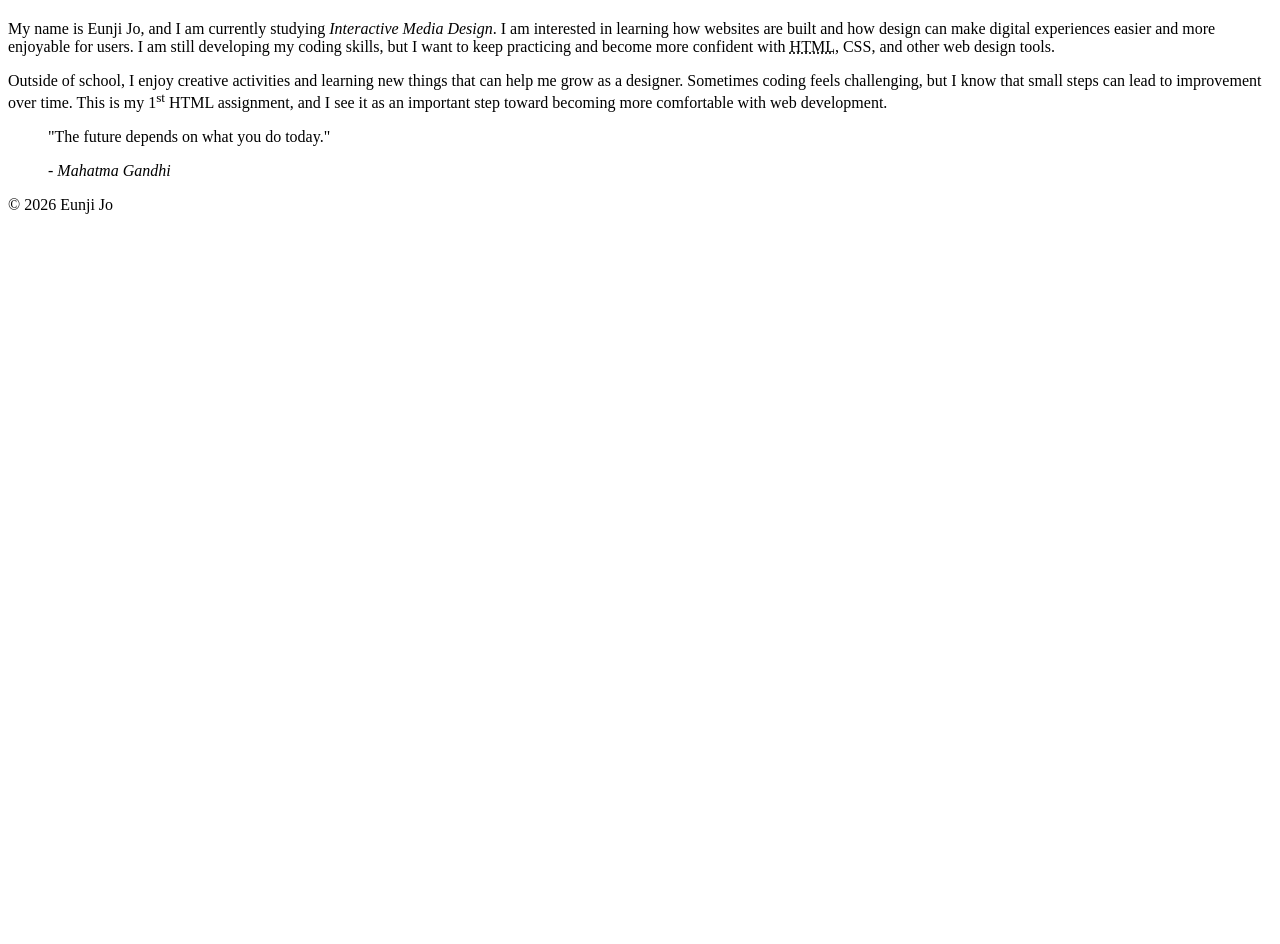
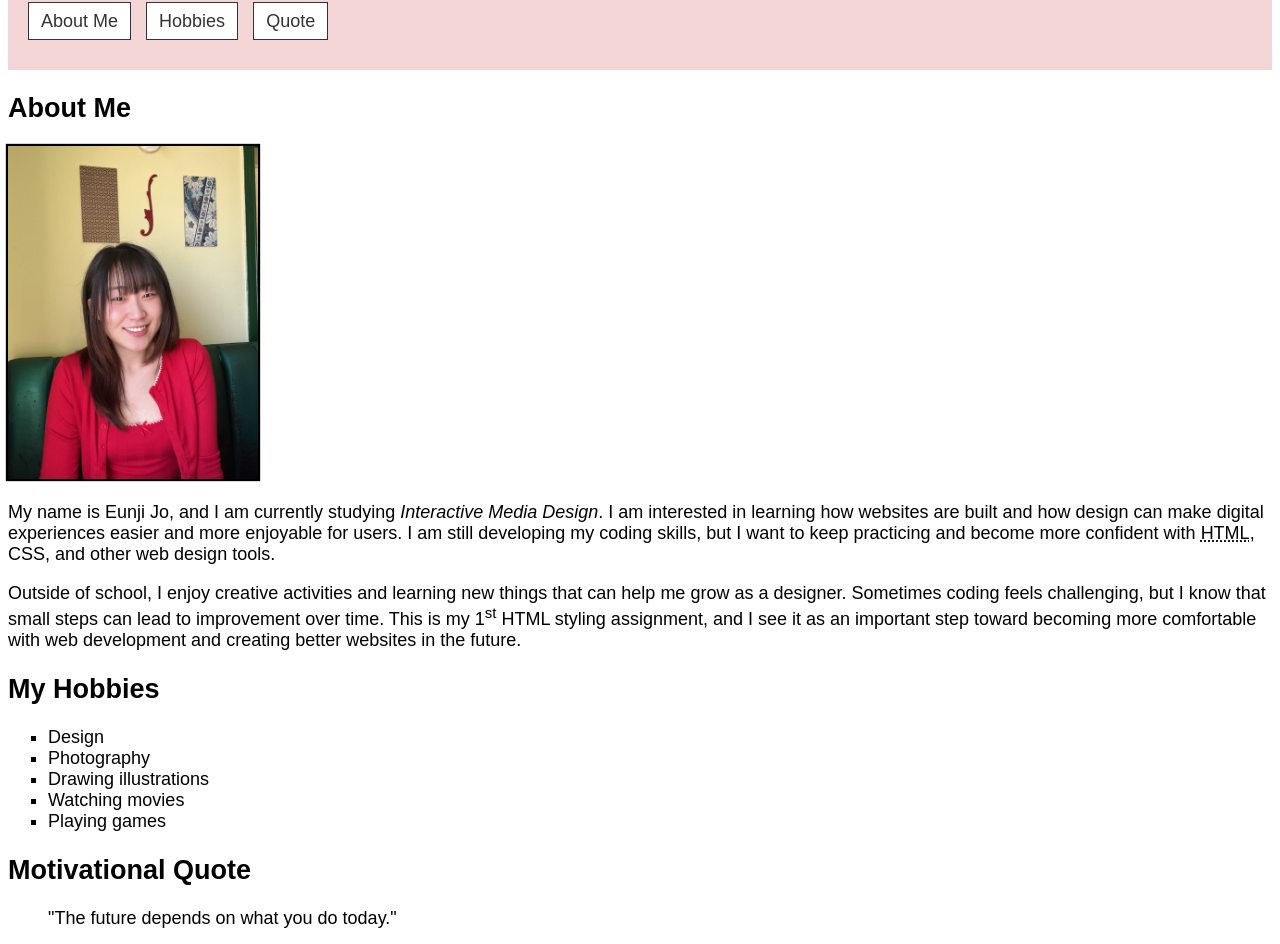
Before and after one commit to eunj0001/web1-assign1, a plain HTML site: page index.html in a window 1280 px wide. Shown: the part 107-1051 px from the top of the page. Before the commit the page ends 800 px from the top, so only its background shows below. Drawn offline with Linux system fonts and the light colour scheme.

Commit message:
add CSS styling

```diff
--- a/index.html
+++ b/index.html
@@ -4,37 +4,64 @@
     <meta charset="UTF-8">
     <meta name="viewport" content="width=device-width, initial-scale=1.0">
     <title>HTML Assignment 1</title>
+    <link rel="stylesheet" href="style.css">
 </head>
 <body>
   <header>
-    <!-- I used the header to introduce the website. The h1 is the main heading because it shows the most important title on the page. -->
-    <h1>Eunji Jo</h1>
+        <!-- I added a class to my h1 so I can style only the main site title in CSS. -->
+        <h1 class="site-title">Eunji Jo</h1>
+
+        <!-- I added navigation links so visitors can move to different sections of my page. -->
+        <nav>
+            <ul>
+                <li><a href="#about">About Me</a></li>
+                <li><a href="#hobbies">Hobbies</a></li>
+                <li><a href="#quote">Quote</a></li>
+            </ul>
+        </nav>
     </header>
 
     <main>
-    <!-- I used the main tag because this is the main content area of my webpage. -->
-    <article>
-        <!-- I used an article because the About Me section can stand on its own as one complete piece of content. -->
+        <article id="about">
+            <!-- I used an article because this About Me section is the main content of the page. -->
             <h2>About Me</h2>
+
+            <!-- I added an id to this image because it is the only main image on my page. -->
+            <img id="my-image" src="images/my-photo.jpg" alt="A photo of Eunji Jo">
 
             <p>
                 My name is Eunji Jo, and I am currently studying <em>Interactive Media Design</em>. I am interested in learning how websites are built and how design can make digital experiences easier and more enjoyable for users. I am still developing my coding skills, but I want to keep practicing and become more confident with <abbr title="HyperText Markup Language">HTML</abbr>, CSS, and other web design tools.
             </p>
 
             <p>
-            Outside of school, I enjoy creative activities and learning new things that can help me grow as a designer. Sometimes coding feels challenging, but I know that small steps can lead to improvement over time. This is my 1<sup>st</sup> HTML assignment, and I see it as an important step toward becoming more comfortable with web development.
+                Outside of school, I enjoy creative activities and learning new things that can help me grow as a designer. Sometimes coding feels challenging, but I know that small steps can lead to improvement over time. This is my 1<sup>st</sup> HTML styling assignment, and I see it as an important step toward becoming more comfortable with web development and creating better websites in the future.
             </p>
+        </article>
 
-        <!-- I used a blockquote for the quote because it separates the quote from my own writing. The cite tag gives credit to the person who said it. -->
+        <section id="hobbies">
+            <!-- I used a list because hobbies are short related items that fit well in bullet form. -->
+            <h2>My Hobbies</h2>
+            <ul class="hobby-list">
+                <li>Design</li>
+                <li>Photography</li>
+                <li>Drawing illustrations</li>
+                <li>Watching movies</li>
+                <li>Playing games</li>
+            </ul>
+        </section>
+
+        <section id="quote">
+            <!-- I used blockquote for the quote because it separates the quote from my own writing. -->
+            <h2>Motivational Quote</h2>
             <blockquote>
                 <p>"The future depends on what you do today."</p>
                 <cite>- Mahatma Gandhi</cite>
             </blockquote>
-    </article>
+        </section>
     </main>
 
     <footer>
-    <!-- I used the footer for copyright information because footers usually contain information about the page or site owner. -->
+        <!-- I used the footer for copyright information because it belongs at the bottom of the page. -->
         <p>&copy; 2026 Eunji Jo</p>
     </footer>
 </body>
--- /dev/null
+++ b/style.css
@@ -0,0 +1,55 @@
+/* I styled the body because font family and font size can be inherited by most text on the page. */
+body {
+    font-family: Arial, Helvetica, sans-serif;
+    font-size: 18px;
+}
+
+/* I selected header and footer together because I want them to have the same background colour. */
+header,
+footer {
+    background-color: #f4d6d6;
+    padding: 20px;
+}
+
+/* I used a class selector because only the main site title needs this text colour. */
+.site-title {
+    color: #5c2a72;
+}
+
+/* I used an id selector because this image is unique on my page. */
+#my-image {
+    box-shadow: 0 0 1px 2px black;
+    width: 250px;
+}
+
+/* I changed the hobby list bullets to squares to match the assignment requirement. */
+.hobby-list {
+    list-style-type: square;
+}
+
+/* I removed bullets from only the navigation list so it looks like a website menu. */
+nav ul {
+    list-style-type: none;
+    padding-left: 0;
+}
+
+/* I made the navigation items display beside each other to make the menu easier to read. */
+nav li {
+    display: inline-block;
+    margin-right: 10px;
+}
+
+/* I removed the underline and added a background and border so the links look like buttons. */
+nav a {
+    text-decoration: none;
+    background-color: #ffffff;
+    border: 1px solid #333333;
+    padding: 8px 12px;
+    color: #333333;
+}
+
+/* I added a hover and active state so users can see when they interact with the links. */
+nav a:hover,
+nav a:active {
+    background-color: #dddddd;
+}
```
Also changed, not shown: images/my-photo.jpg (added). Lines whose indentation alone changed are shown as unchanged.
